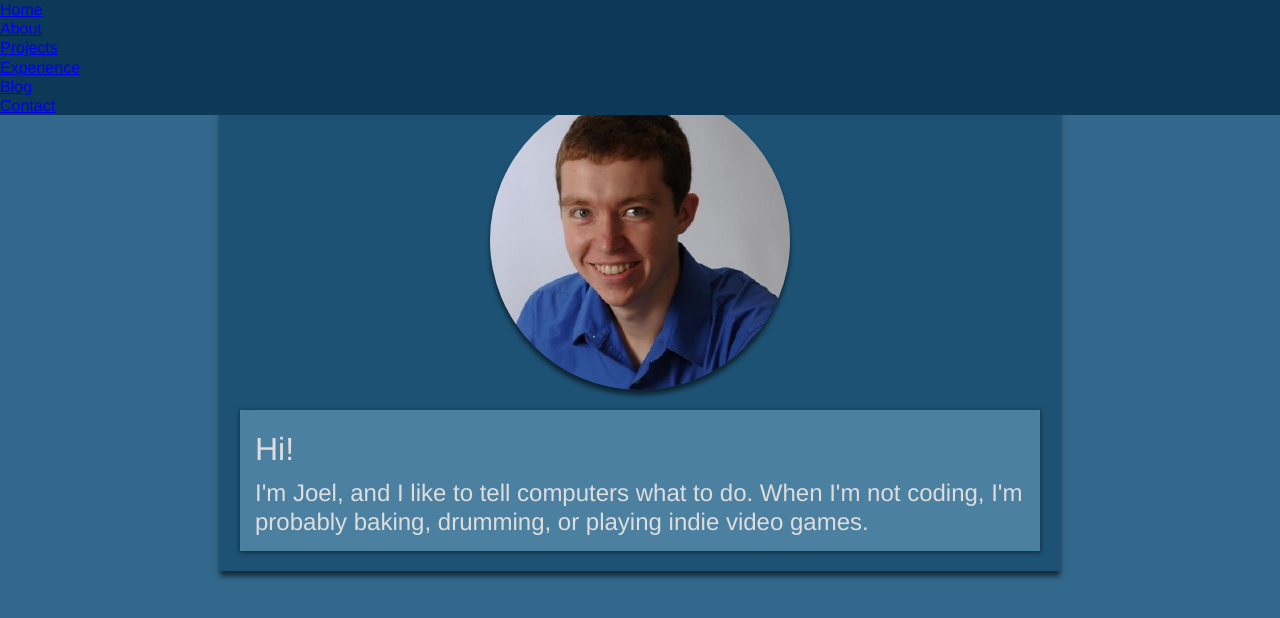
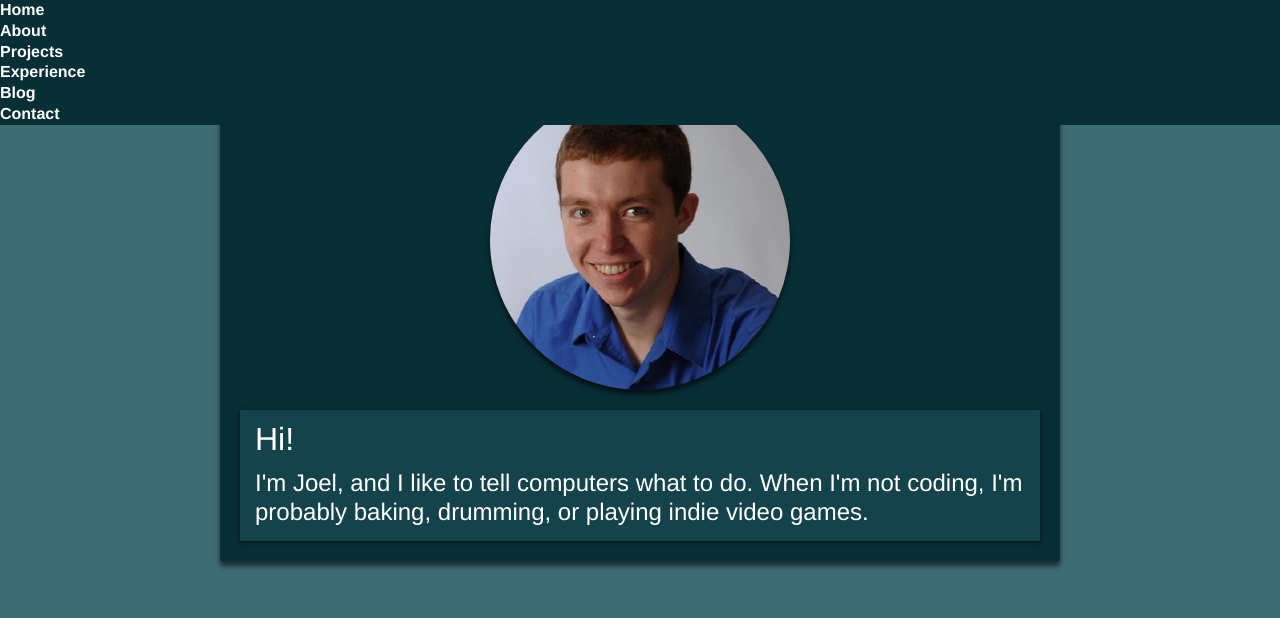
Before and after one commit to jroggeman/jroggeman.github.io, a Jekyll site: the page built from index.html, in a window 1280 px wide. Shown: the top 618 px of the page. Built offline with Jekyll 4.4.1, drawn with Linux system fonts in a browser that asks for light colours.

Commit message:
Update styling

```diff
--- a/_sass/typography.scss
+++ b/_sass/typography.scss
@@ -3,5 +3,5 @@
 body {
     font-family: Helvetica, sans-serif;
     font-weight: lighter;
-    line-height: 1.2em;
+    line-height: 1.3em;
 }
--- a/css/main.scss
+++ b/css/main.scss
@@ -2,12 +2,15 @@
 # Required by front matter
 ---
 
-$background-color: #32688B;
-$navbar-color: #0C3957;
-$container-color: #1D5274;
-$card-color: #4C80A1;
+//$background-color: #32688B;
+$background-color: #3D6C75;
+$navbar-color: #082F36;
+//$container-color: #1D5274;
+$container-color: #082F36;
+//$card-color: #4C80A1;
+$card-color: #15434C;
 $shadow-color: rgba(0, 0, 0, 0.6);
-$text-color: #DDD;
+$text-color: #FFF;
 
 @import 'reset';
 @import 'breakpoints';
@@ -79,6 +82,7 @@ h2 {
 
 .card {
     padding: 15px;
+    padding-top: 5px;
     color: $text-color;
     text-decoration: none;
     display: block;
@@ -102,6 +106,15 @@ h2 {
             margin-bottom: 10px;
             list-style-position: inside;
         }
+
+        padding-left: 30px;
+    }
+
+    h2 {
+        margin-top: 20px;
+        margin-bottom: 5px;
+        padding-bottom: 5px;
+        border-bottom: 1px solid white;
     }
 }
 
@@ -132,3 +145,13 @@ img {
     border-radius: 50%;
     box-shadow: 0px 5px 5px $shadow-color;
 }
+
+a {
+    color: $text-color;
+    font-weight: bold;
+    text-decoration: none;
+
+    &:hover {
+        text-decoration: underline;
+    }
+}
```
